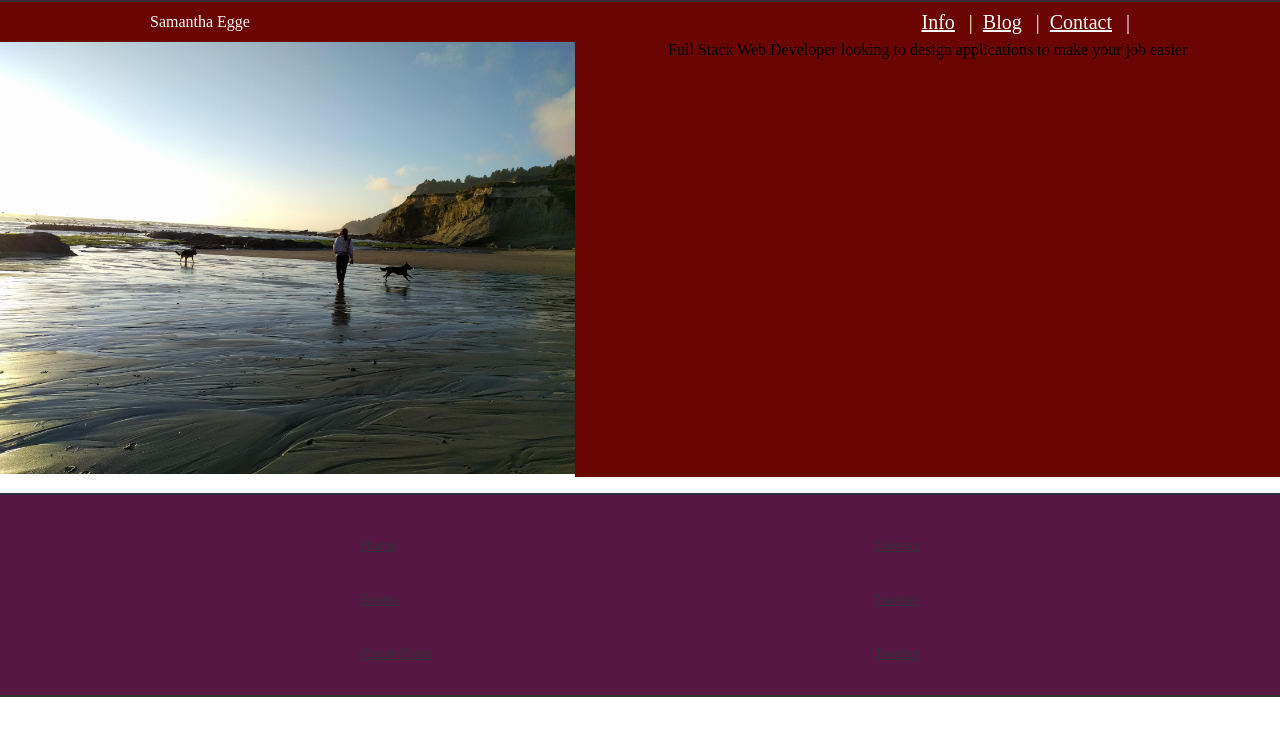
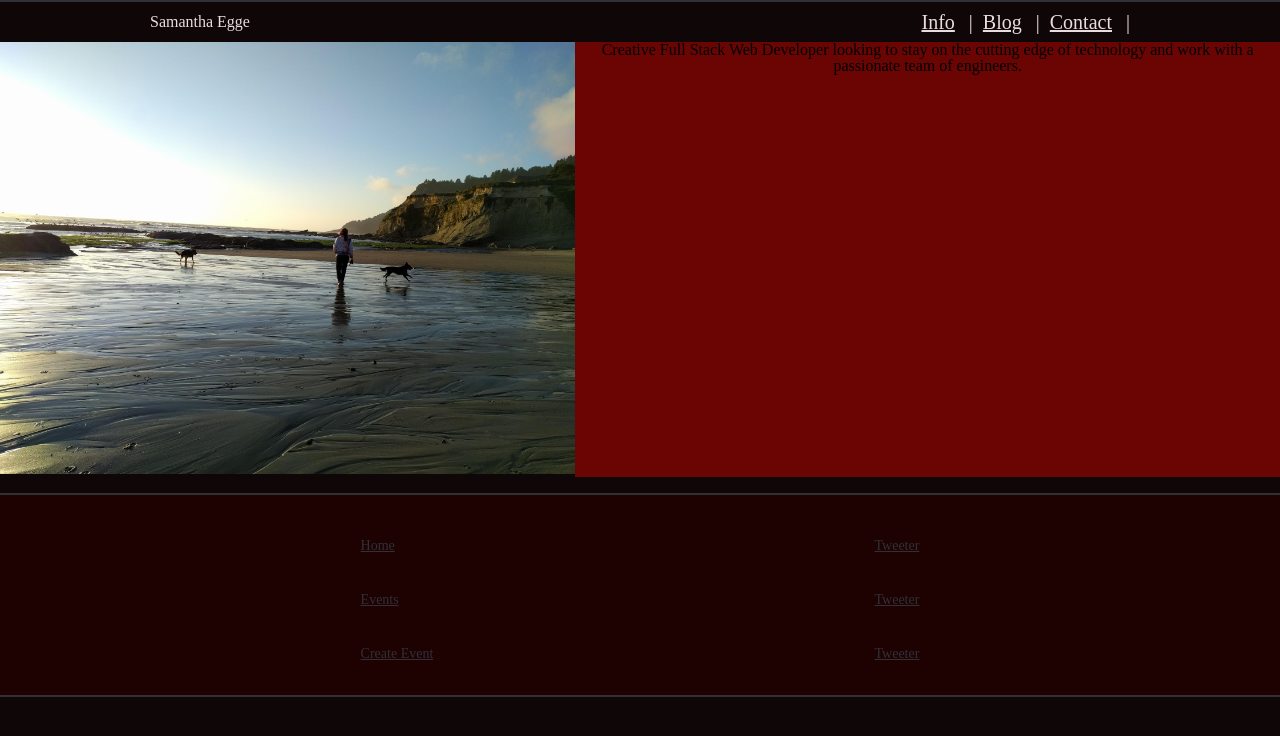
Before and after one commit to SamanthaEgge/portfolio-v1, a React (Create React App) app: page / in a window 1280 px wide. Shown: the top 736 px of the page. Built offline with nearby package versions, Linux system fonts and the light colour scheme.

Commit message:
Modified css variable files, need to refactor this more. Changed colors of basic elements.

```diff
--- a/src/App.scss
+++ b/src/App.scss
@@ -1,5 +1,7 @@
 @import './styles/reset.scss';
+@import './styles/variables.scss';
 
 .portfolio-container {
   min-height: 100vh;
+  background-color: $dark-primary;
 }
--- /dev/null
+++ b/src/components/Home/Highlights.js
@@ -0,0 +1,12 @@
+import React from 'react'
+
+const Highlights = (props) => {
+
+    return (
+        <div className='highlights-container'>
+
+        </div>
+    )
+}
+
+export default Highlights
--- a/src/components/Home/Home.js
+++ b/src/components/Home/Home.js
@@ -3,11 +3,25 @@ import React from 'react'
 import './Home.scss'
 import Navigation from '../Navigation/Navigation'
 import Footer from '../Footer/Footer'
+import Highlights from './Highlights.js'
 
 import longBGHome from '../../assets/longbghome.jpg'
 
-const Home = () => {
+class Home extends React.Component {
+  constructor(props) {
+    super(props)
 
+    this.state = {
+
+    }
+  }
+
+  componentDidMount() {
+
+  }
+
+
+  render() {
     return(
       <div className='home-container'>
         <>
@@ -21,7 +35,7 @@ const Home = () => {
             <img src={longBGHome} />
           </div>
           <div className='home-summary'>
-            <h3>Full Stack Web Developer looking to design applications to make your job easier</h3>
+              <h3>Creative Full Stack Web Developer looking to stay on the cutting edge of technology and work with a passionate team of engineers.</h3>
           </div>
         </div>
         </>
@@ -34,12 +48,11 @@ const Home = () => {
 
           </div>
         </div>
-      <div className='portfolio-highlights'>
-
-      </div>
+        <Highlights />
         <Footer />
       </div>
       )
   }
+}
 
 export default Home;
--- a/src/components/Navigation/Navigation.scss
+++ b/src/components/Navigation/Navigation.scss
@@ -3,7 +3,7 @@
 .navigation-container {
     width: 100%;
     height: 40px;
-    background-color: $primary-color;
+    background-color: $dark-primary;
     display: flex;
     justify-content: space-around;
     align-items: center;
--- a/src/styles/variables.scss
+++ b/src/styles/variables.scss
@@ -1,13 +1,20 @@
 // Color Schemes
 $primary-color: #6B0504; //Rosewood
-$secondary-color: #D45113; //Burnt Orange
-$teritary-color: #561643; //Tyrian Purple
+$secondary-color: #561643; //Tyrian Purple
+$teritary-color: blue;
 $darker-red: #1E0202; // Smoky Black
 $gray-color: #303036; //Jet
-$off-white: #FBFBFB;
+$dark-primary: #0F0707;
+$primary-dark-color: #1E0202;
+
+$off-white: #EBDDDD;
 $off-black: #020207;
+$almost-black: #212229;
 
 // Font Types
 $primary-font: 'Permanent Marker';
 $secondary-font: 'Shadows Into Light';
 $base-font: 'Raleway';
+
+$secondary-color: #561643;
+$teritary-color: #1E0202;
```
Also changed, not shown: src/components/Home/HighlightItem.js (added). Lines whose indentation alone changed are shown as unchanged.
